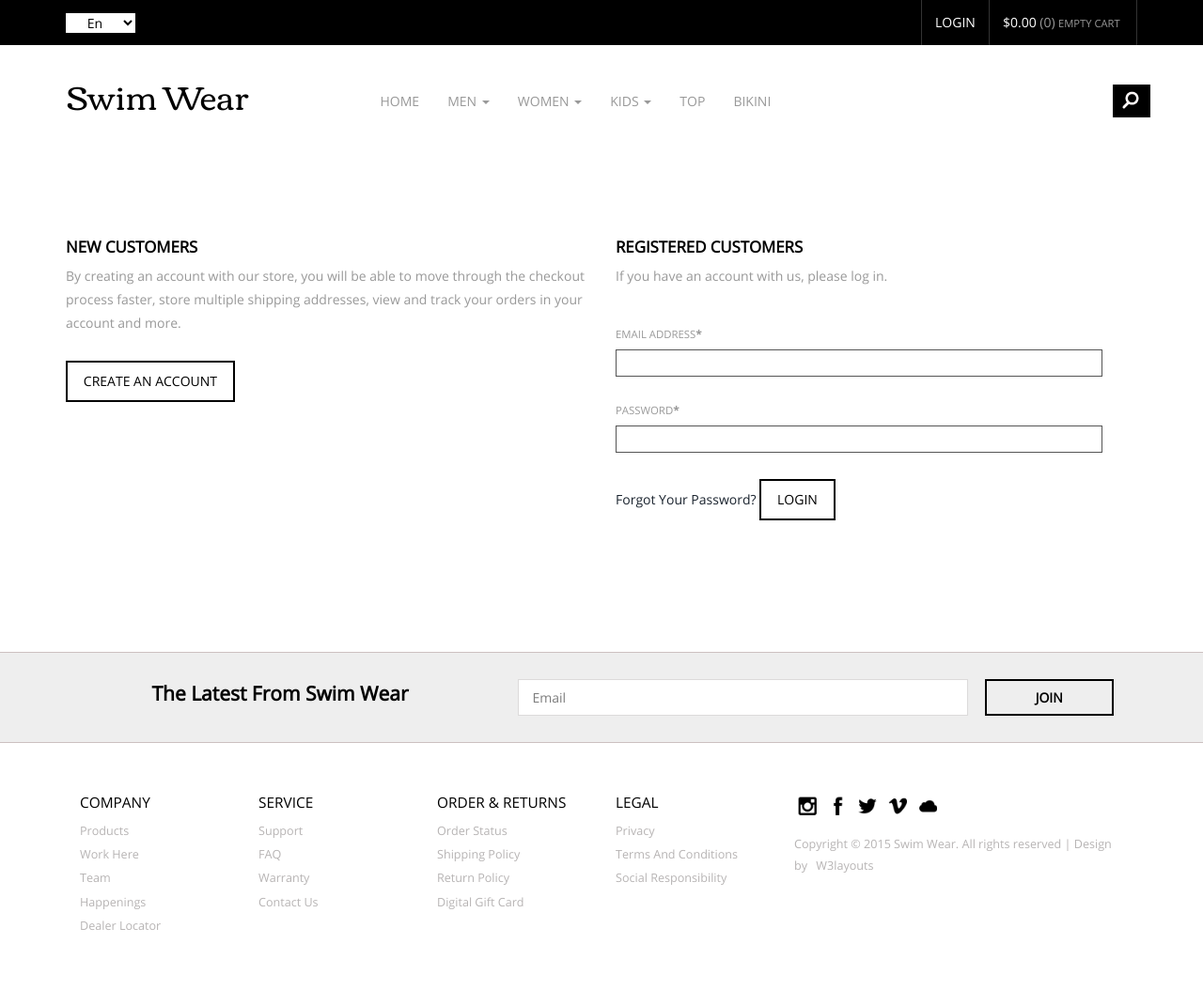
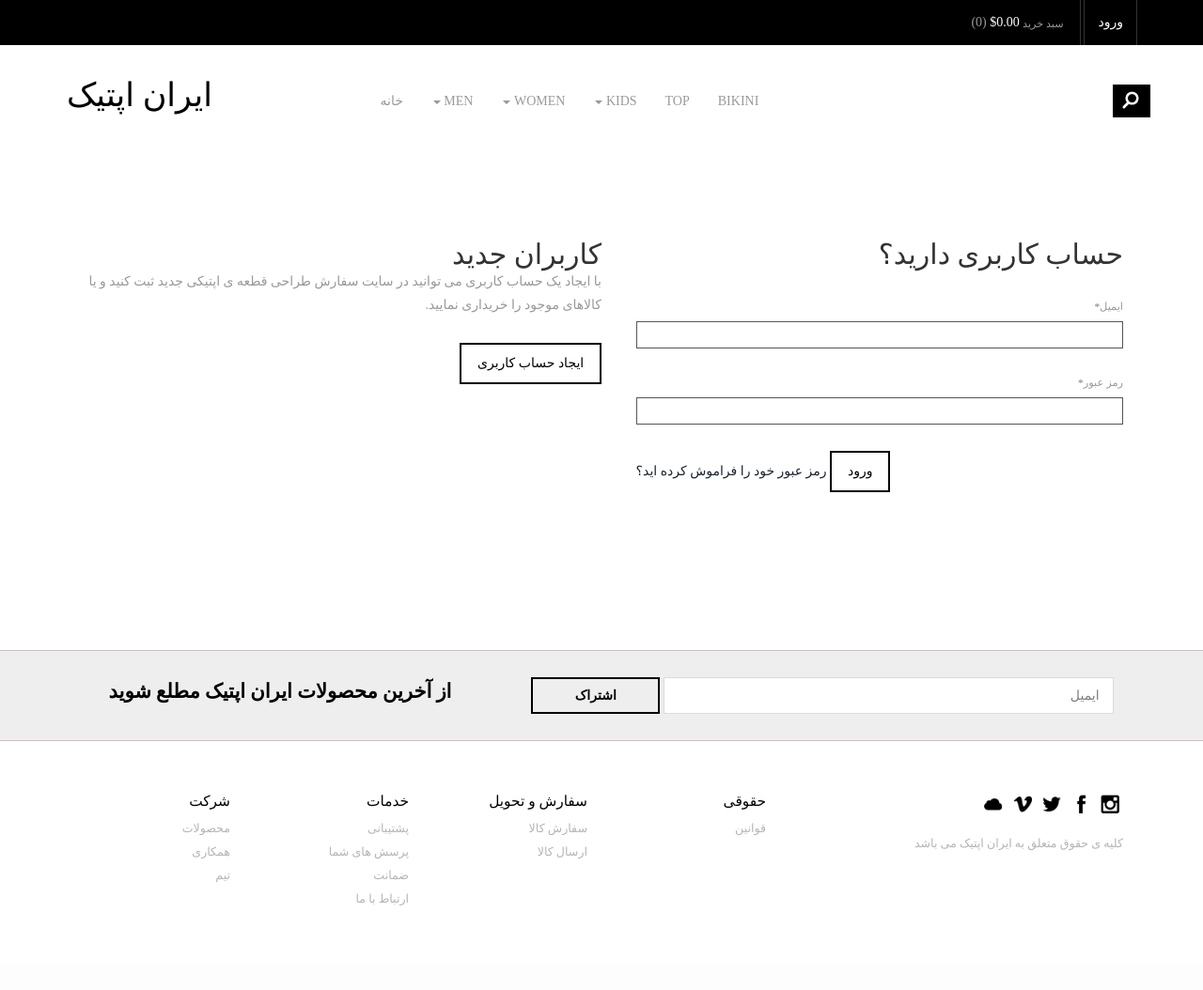
Before and after one commit to marjane-n/optic, a PHP site: page /login.html in a window 1280 px wide. Shown: the whole page at 94% size. After the commit the page ends 964 px from the top, so only its background shows below. Run offline with PHP 8.4, Linux system fonts and the light colour scheme; some web fonts are replaced.

Commit message:
Add login

```diff
--- a/css/style.css
+++ b/css/style.css
@@ -11,6 +11,17 @@ License URL: http://creativecommons.org/licenses/by/3.0/
 @font-face {
     font-family: 'OpenSans-Regular';
     src:url(../fonts/OpenSans-Regular.ttf) format('truetype');
+}
+@font-face {
+    font-family: 'chaapaarak';
+    src: local('chaapaarak'),
+    url('../fonts/chaapaarak/chaapaarak.eot') format('eot'),
+    url('../fonts/chaapaarak/chaapaarak.woff') format('woff'),
+    url('../fonts/chaapaarak/chaapaarak.svg') format('svg'),
+    url('../fonts/chaapaarak/chaapaarak.ttf') format('truetype');
+}
+*{
+    font-family: chaapaarak, 'chaapaarak', Serif !important;
 }
 body a{
     transition:0.5s all;
@@ -805,10 +816,15 @@ p span.overline{
 	color:#fff;
 }
 .login-right form {
+    margin-top: 17px;
 	padding: 1em 0;
 }
 .login-right form div {
 	padding: 0 0 2em 0;
+}
+.login-right form #loginops {
+    direction: ltr !important;
+    width: 96%;
 }
 .login-right span {
 	color: #999;
@@ -851,7 +867,7 @@ p span.overline{
 }
 .register-top-grid div, .register-bottom-grid div {
 	width: 48%;
-	float: left;
+	float: right;
 	margin: 10px 0;
 }
 .register-top-grid span, .register-bottom-grid span {
@@ -938,6 +954,7 @@ p span.overline{
 }
 .register-but{
 	margin-top:1em;
+    float: left;
 }
 .register-but form input[type="submit"] {
 	border: 2px solid #000;
--- a/login.html
+++ b/login.html
@@ -6,31 +6,36 @@ License: Creative Commons Attribution 3.0 Unported
 License URL: http://creativecommons.org/licenses/by/3.0/
 -->
 <!DOCTYPE HTML>
-<html>
+<html dir="rtl">
 <head>
-<title>Swim Wear a E-Commerce online Shopping Category Flat Bootstrap Responsive Website Template | Login :: w3layouts</title>
+    <title>ایران اپتیک</title>
     <link href="css/bootstrap.css" rel="stylesheet" type="text/css" media="all"/>
-<link href="css/style.css" rel="stylesheet" type="text/css" media="all" />
+    <link href="css/style.css" rel="stylesheet" type="text/css" media="all"/>
     <link href="css/owl.carousel.css" rel="stylesheet">
     <meta name="viewport" content="width=device-width, initial-scale=1">
-<meta http-equiv="Content-Type" content="text/html; charset=utf-8" />
+    <meta http-equiv="Content-Type" content="text/html; charset=utf-8"/>
     <meta name="keywords" content="Swim Wear Responsive web template, Bootstrap Web Templates, Flat Web Templates, Andriod Compatible web template,
-Smartphone Compatible web template, free webdesigns for Nokia, Samsung, LG, SonyErricsson, Motorola web design" />
-<script type="application/x-javascript"> addEventListener("load", function() { setTimeout(hideURLbar, 0); }, false); function hideURLbar(){ window.scrollTo(0,1); } </script>
+Smartphone Compatible web template, free webdesigns for Nokia, Samsung, LG, SonyErricsson, Motorola web design"/>
+    <script type="application/x-javascript"> addEventListener("load", function () {
+        setTimeout(hideURLbar, 0);
+    }, false);
+    function hideURLbar() {
+        window.scrollTo(0, 1);
+    } </script>
     <script src="js/jquery.min.js"></script>
     <!-- cart -->
-		<script src="js/simpleCart.min.js"> </script>
+    <script src="js/simpleCart.min.js"></script>
     <!-- cart -->
     <script type="text/javascript" src="js/bootstrap-3.1.1.min.js"></script>
     <script src="js/imagezoom.js"></script>
 
     <!-- FlexSlider -->
     <script defer src="js/jquery.flexslider.js"></script>
-<link rel="stylesheet" href="css/flexslider.css" type="text/css" media="screen" />
+    <link rel="stylesheet" href="css/flexslider.css" type="text/css" media="screen"/>
 
     <script>
         // Can also be used with $(document).ready()
-$(window).load(function() {
+        $(window).load(function () {
             $('.flexslider').flexslider({
                 animation: "slide",
                 controlNav: "thumbnails"
@@ -39,31 +44,25 @@ $(window).load(function() {
     </script>
 
 
-
 </head>
 <body>
 <!--header-->
 <div class="header">
     <div class="header-top">
         <div class="container">
-				 <div class="lang_list">
-					<select tabindex="4" class="dropdown1">
-						<option value="" class="label" value="">En</option>
-						<option value="1">English</option>
-						<option value="2">French</option>
-						<option value="3">German</option>
-					</select>
-   			</div>
             <div class="top-right">
                 <ul>
-					<li class="text"><a href="login.html">login</a>
-					<li><div class="cart box_1">
+                    <li class="text"><a href="login.html">ورود</a></li>
+                    <li>
+                        <div class="cart box_1">
                             <a href="checkout.html">
-								 <span class="simpleCart_total"> $0.00 </span> (<span id="simpleCart_quantity" class="simpleCart_quantity"> 0 </span>)
+                                <span class="simpleCart_total"> </span> (<span id="simpleCart_quantity"
+                                                                               class="simpleCart_quantity"> 0 </span>)
                             </a>
-							<p><a href="javascript:;" class="simpleCart_empty">Empty cart</a></p>
-							<div class="clearfix"> </div>
-						</div></li>
+                            <p><a href="javascript:;" class="simpleCart_empty">سبد خرید</a></p>
+                            <div class="clearfix"></div>
+                        </div>
+                    </li>
                 </ul>
             </div>
             <div class="clearfix"></div>
@@ -75,19 +74,20 @@ $(window).load(function() {
             <div class="content white">
                 <nav class="navbar navbar-default" role="navigation">
                     <div class="navbar-header">
-	        <button type="button" class="navbar-toggle" data-toggle="collapse" data-target="#bs-example-navbar-collapse-1">
+                        <button type="button" class="navbar-toggle" data-toggle="collapse"
+                                data-target="#bs-example-navbar-collapse-1">
                             <span class="sr-only">Toggle navigation</span>
                             <span class="icon-bar"></span>
                             <span class="icon-bar"></span>
                             <span class="icon-bar"></span>
                         </button>
-	       <h1 class="navbar-brand"><a  href="index.html">swim wear</a></h1>
+                        <h1 class="navbar-brand"><a href="index.html">ایران اپتیک</a></h1>
                     </div>
                     <!--/.navbar-header-->
 
                     <div class="collapse navbar-collapse" id="bs-example-navbar-collapse-1">
                         <ul class="nav navbar-nav">
-			<li><a href="index.html">Home</a></li>
+                            <li><a href="index.html">خانه</a></li>
                             <li class="dropdown">
                                 <a href="#" class="dropdown-toggle" data-toggle="dropdown">Men <b class="caret"></b></a>
                                 <ul class="dropdown-menu multi-column columns-3">
@@ -123,7 +123,8 @@ $(window).load(function() {
                                 </ul>
                             </li>
                             <li class="dropdown">
-		            <a href="#" class="dropdown-toggle" data-toggle="dropdown">women <b class="caret"></b></a>
+                                <a href="#" class="dropdown-toggle" data-toggle="dropdown">women <b
+                                        class="caret"></b></a>
                                 <ul class="dropdown-menu multi-column columns-3">
                                     <div class="row">
                                         <div class="col-sm-4">
@@ -137,7 +138,7 @@ $(window).load(function() {
                                         </div>
                                         <div class="col-sm-4">
                                             <ul class="multi-column-dropdown">
-						            <li><a class="list"  href="products.html">Kids</a></li>
+                                                <li><a class="list" href="products.html">Kids</a></li>
                                                 <li><a class="list1" href="products.html">River Island</a></li>
                                                 <li><a class="list1" href="products.html">Penny</a></li>
                                                 <li><a class="list1" href="products.html">Nidhi Munim</a></li>
@@ -146,7 +147,7 @@ $(window).load(function() {
                                         </div>
                                         <div class="col-sm-4">
                                             <ul class="multi-column-dropdown">
-						            <li><a  class="list" href="products.html">Men</a></li>
+                                                <li><a class="list" href="products.html">Men</a></li>
                                                 <li><a class="list1" href="products.html">Fiesta Clara</a></li>
                                                 <li><a class="list1" href="products.html">Quiksilver</a></li>
                                                 <li><a class="list1" href="products.html">Incult</a></li>
@@ -157,7 +158,8 @@ $(window).load(function() {
                                 </ul>
                             </li>
                             <li class="dropdown">
-		        	<a href="#" class="dropdown-toggle" data-toggle="dropdown">kids <b class="caret"></b></a>
+                                <a href="#" class="dropdown-toggle" data-toggle="dropdown">kids <b
+                                        class="caret"></b></a>
                                 <ul class="dropdown-menu multi-column columns-3">
                                     <div class="row">
                                         <div class="col-sm-4">
@@ -171,7 +173,7 @@ $(window).load(function() {
                                         </div>
                                         <div class="col-sm-4">
                                             <ul class="multi-column-dropdown">
-						            <li><a  class="list" href="products.html">Kids</a></li>
+                                                <li><a class="list" href="products.html">Kids</a></li>
                                                 <li><a class="list1" href="products.html">River Island</a></li>
                                                 <li><a class="list1" href="products.html">Penny</a></li>
                                                 <li><a class="list1" href="products.html">Nidhi Munim</a></li>
@@ -201,7 +203,7 @@ $(window).load(function() {
             <div class="search-box">
                 <div id="sb-search" class="sb-search">
                     <form>
-							<input class="sb-search-input" placeholder="Enter your search term..." type="search" name="search" id="search">
+                        <input class="sb-search-input" placeholder="جستجو..." type="search" name="search" id="search">
                         <input class="sb-search-submit" type="submit" value="">
                         <span class="sb-icon-search"> </span>
                     </form>
@@ -212,7 +214,7 @@ $(window).load(function() {
             <script src="js/classie.js"></script>
             <script src="js/uisearch.js"></script>
             <script>
-							new UISearch( document.getElementById( 'sb-search' ) );
+                new UISearch(document.getElementById('sb-search'));
             </script>
             <!-- //search-scripts -->
             <div class="clearfix"></div>
@@ -227,27 +229,29 @@ $(window).load(function() {
             <div class="login-page">
                 <div class="account_grid">
                     <div class="col-md-6 login-left">
-			  	 <h3>NEW CUSTOMERS</h3>
-				 <p>By creating an account with our store, you will be able to move through the checkout process faster, store multiple shipping addresses, view and track your orders in your account and more.</p>
-				 <a class="acount-btn" href="account.html">Create an Account</a>
+                        <h2>کاربران جدید</h2>
+                        <p>با ایجاد یک حساب کاربری می توانید در سایت سفارش طراحی قطعه ی اپتیکی جدید ثبت کنید و یا
+                            کالاهای موجود را خریداری نمایید.</p>
+                        <a class="acount-btn" href="account.html">ایجاد حساب کاربری</a>
                     </div>
                     <div class="col-md-6 login-right">
-			  	<h3>REGISTERED CUSTOMERS</h3>
-				<p>If you have an account with us, please log in.</p>
+                        <h2>حساب کاربری دارید؟</h2>
                         <form>
                             <div>
-					<span>Email Address<label>*</label></span>
+                                <span>ایمیل<label>*</label></span>
                                 <input type="text">
                             </div>
                             <div>
-					<span>Password<label>*</label></span>
+                                <span>رمز عبور<label>*</label></span>
                                 <input type="text">
                             </div>
-				  <a class="forgot" href="#">Forgot Your Password?</a>
-				  <input type="submit" value="Login">
+                            <div id="loginops">
+                                <a class="forgot" href="#">رمز عبور خود را فراموش کرده اید؟</a>
+                                <input type="submit" value="ورود">
+                            </div>
                         </form>
                     </div>
-			   <div class="clearfix"> </div>
+                    <div class="clearfix"></div>
                 </div>
             </div>
         </div>
@@ -257,57 +261,50 @@ $(window).load(function() {
 <div class="subscribe">
     <div class="container">
         <div class="subscribe1">
-		 <h4>the latest from swim wear</h4>
+            <h4>از آخرین محصولات ایران اپتیک مطلع شوید</h4>
         </div>
         <div class="subscribe2">
             <form>
-			 <input type="text" class="text" value="Email" onfocus="this.value = '';" onblur="if (this.value == '') {this.value = 'Email';}">
-			 <input type="submit" value="JOIN">
+                <input type="text" class="text" value="ایمیل" onfocus="this.value = '';"
+                       onblur="if (this.value == '') {this.value = 'ایمیل';}">
+                <input type="submit" value="اشتراک">
             </form>
         </div>
         <div class="clearfix"></div>
     </div>
 </div>
-</div>
-
 <!--footer-->
 <div class="footer-section">
     <div class="container">
         <div class="footer-grids">
             <div class="col-md-2 footer-grid">
-					<h4>company</h4>
+                <h4>شرکت</h4>
                 <ul>
-						<li><a href="products.html">products</a></li>
-						<li><a href="#">Work Here</a></li>
-						<li><a href="#">Team</a></li>
-						<li><a href="#">Happenings</a></li>
-						<li><a href="#">Dealer Locator</a></li>
+                    <li><a href="products.html">محصولات</a></li>
+                    <li><a href="#">همکاری</a></li>
+                    <li><a href="#">تیم</a></li>
                 </ul>
             </div>
             <div class="col-md-2 footer-grid">
-					<h4>service</h4>
+                <h4>خدمات</h4>
                 <ul>
-						<li><a href="#">Support</a></li>
-						<li><a href="#">FAQ</a></li>
-						<li><a href="#">Warranty</a></li>
-						<li><a href="contact.html">Contact Us</a></li>
+                    <li><a href="#">پشتیبانی</a></li>
+                    <li><a href="#">پرسش های شما</a></li>
+                    <li><a href="#">ضمانت</a></li>
+                    <li><a href="contact.html">ارتباط با ما</a></li>
                 </ul>
             </div>
             <div class="col-md-2 footer-grid">
-					<h4>order & returns</h4>
+                <h4>سفارش و تحویل</h4>
                 <ul>
-						<li><a href="#">Order Status</a></li>
-						<li><a href="#">Shipping Policy</a></li>
-						<li><a href="#">Return Policy</a></li>
-						<li><a href="#">Digital Gift Card</a></li>
+                    <li><a href="#">سفارش کالا</a></li>
+                    <li><a href="#">ارسال کالا</a></li>
                 </ul>
             </div>
             <div class="col-md-2 footer-grid">
-					<h4>legal</h4>
+                <h4>حقوقی</h4>
                 <ul>
-						<li><a href="#">Privacy</a></li>
-						<li><a href="#">Terms and Conditions</a></li>
-						<li><a href="#">Social Responsibility</a></li>
+                    <li><a href="#">قوانین</a></li>
                 </ul>
             </div>
             <div class="col-md-4 footer-grid1">
@@ -318,13 +315,12 @@ $(window).load(function() {
                     <a href="#"><i class="icon3"></i></a>
                     <a href="#"><i class="icon4"></i></a>
                 </div>
-					<p>Copyright &copy; 2015 Swim Wear. All rights reserved | Design by <a href="http://w3layouts.com">W3layouts</a></p>
+                <p>کلیه ی حقوق متعلق به ایران اپتیک می باشد</p>
             </div>
             <div class="clearfix"></div>
         </div>
     </div>
 </div>
 <!--footer-->
-
 </body>
 </html>
```
Also changed, not shown: account.html (+39 -54 lines), order.html (+26 -13 lines), responsiveform.css (+37 -0 lines). Lines whose indentation alone changed are shown as unchanged.
